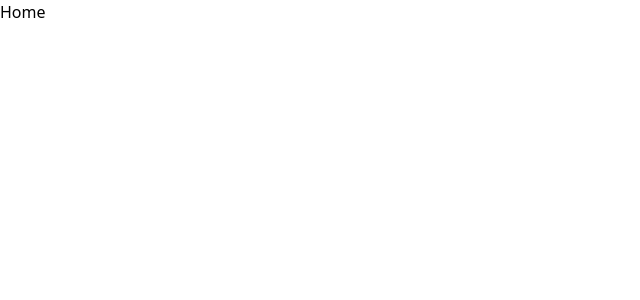
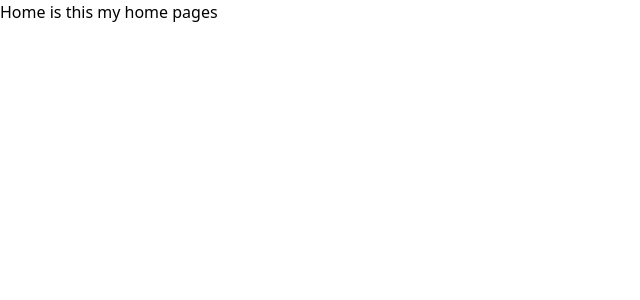
Before and after one commit to tchasinga/blogs-learning, a React (Vite) app in the folder frontend/: page / in a window 1280 px wide. Shown: the top 300 px of the page, without its empty margins (0-640 px from the left). Built offline with nearby package versions, Linux system fonts and the light colour scheme.

Commit message:
code is added

```diff
--- a/frontend/src/Pages/Home.jsx
+++ b/frontend/src/Pages/Home.jsx
@@ -1,6 +1,6 @@
 
 export default function Home() {
   return (
-    <div>Home</div>
+    <div>Home is this my home pages</div>
   )
 }
```
